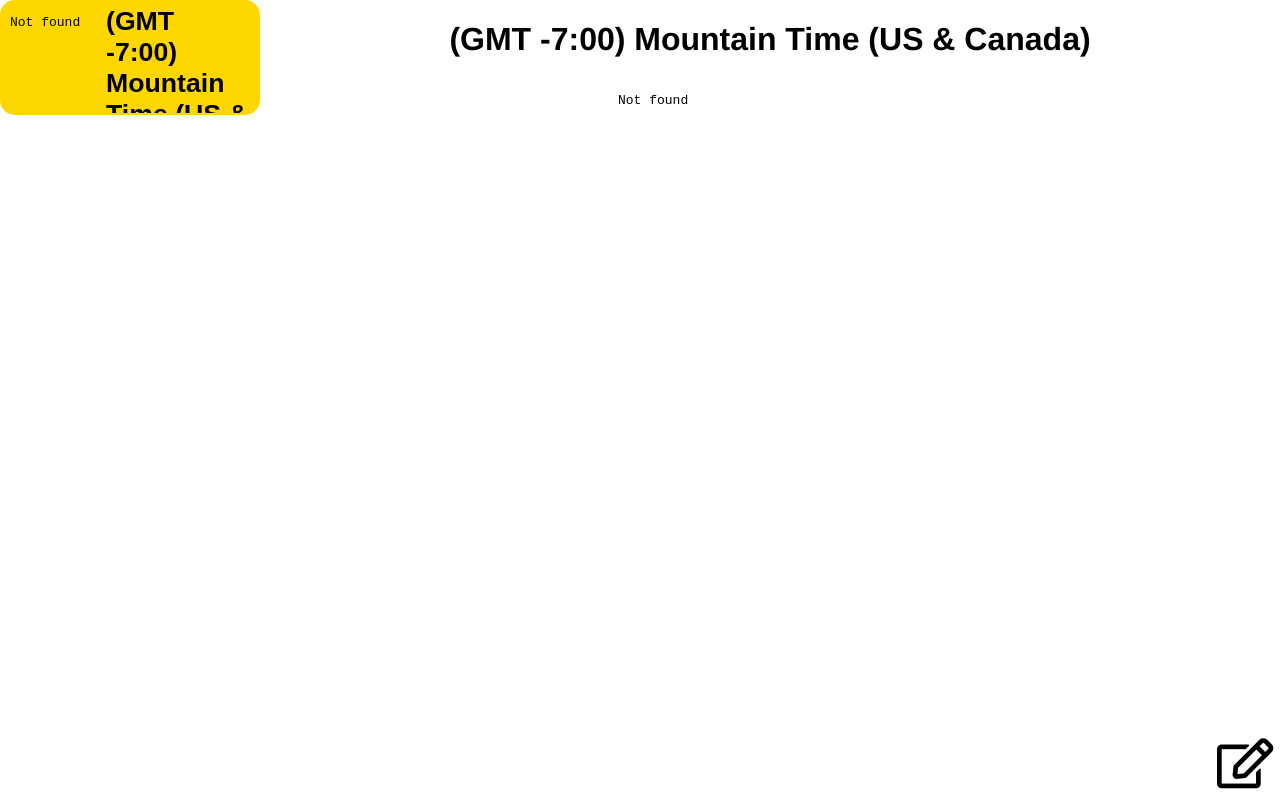
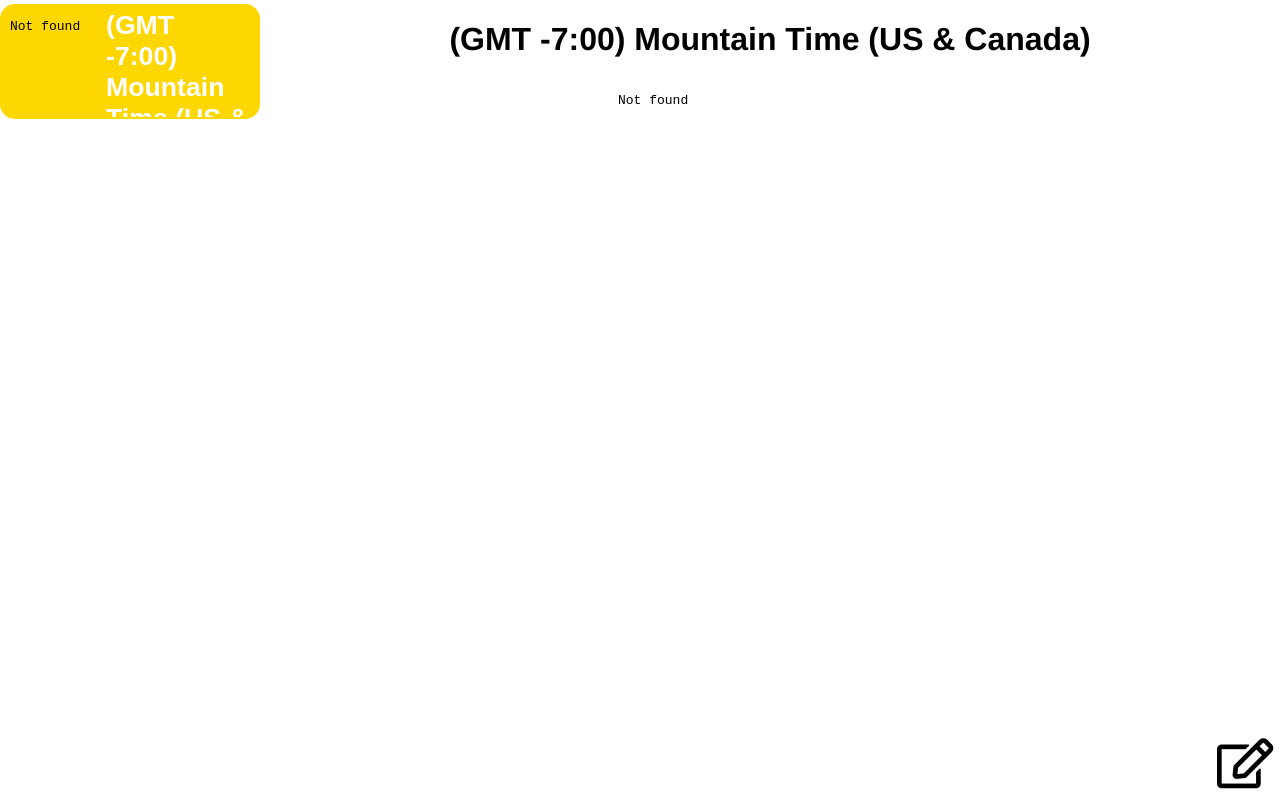
Before and after one commit to nspence3/cloackApp, a plain HTML site: page docs/index.html in a window 1280 px wide. Drawn offline with nearby package versions, Linux system fonts and the light colour scheme.

Commit message:
Update index.html

```diff
--- a/docs/index.html
+++ b/docs/index.html
@@ -51,7 +51,7 @@
       margin-top: 100px;
     }
 body.selected2 #tzList{
-  animation: slideOutRight1s;
+  animation: slideOutRight 1s;
   animation-fill-mode: both;
 }
   }
@@ -140,6 +140,8 @@ body.selected2 #tzList{
     height: 115px;
     cursor: pointer;
     overflow: hidden;
+    margin-bottom: 4px;
+    margin-top: 4px;
     padding: 4px;
     border-radius: 15px;
     border: 2px solid gold;
@@ -195,6 +197,7 @@ body.selected2 #tzList{
   }
   button.box.active{
     background: gold;
+    color: white;
   }
 
   </style>
```
